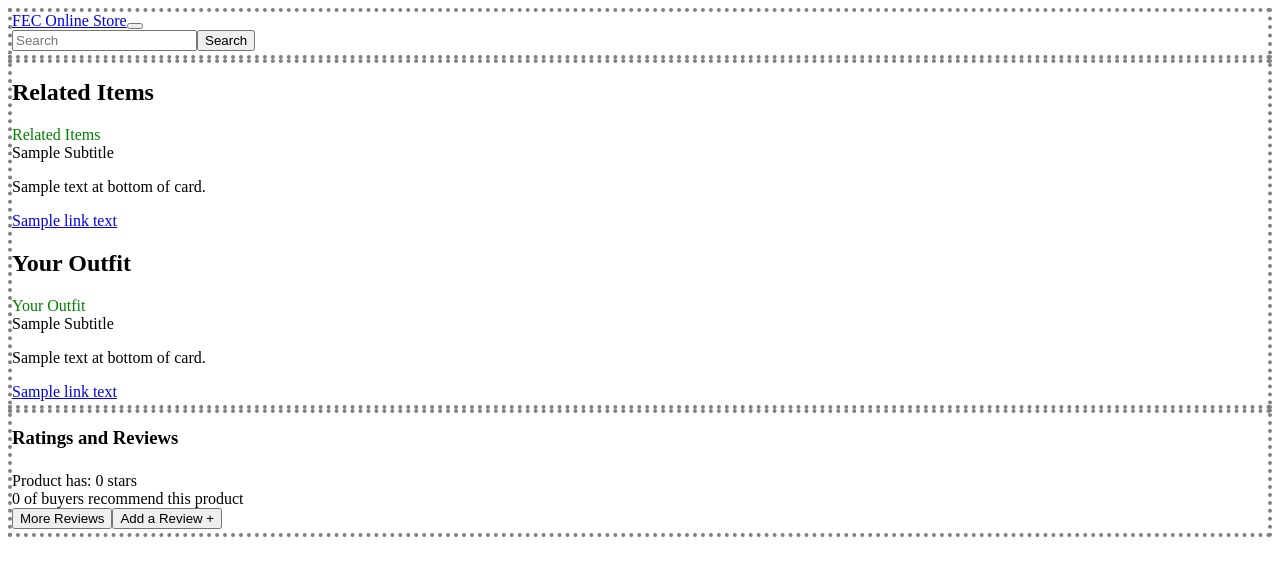
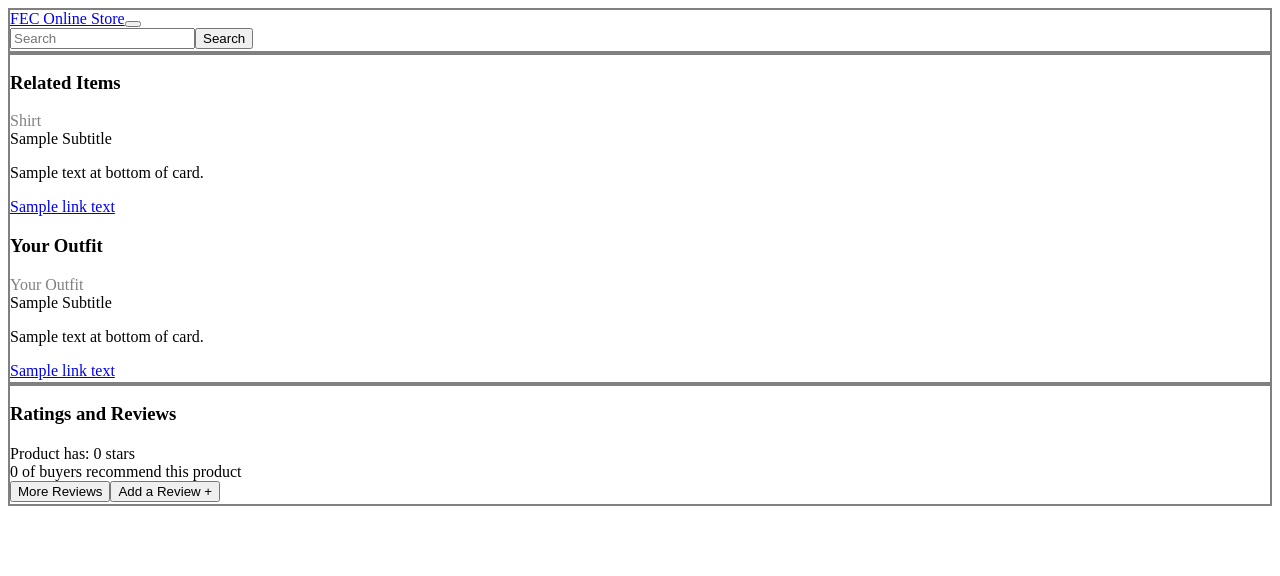
Before and after one commit to FEC-Team-4/FEC, a React app: page / in a window 1280 px wide. Shown: the top 576 px of the page. Built offline with nearby package versions, Linux system fonts and the light colour scheme; no server answers; the HTML template or start-up script is replaced by a standard one.

Commit message:
added hooks - provider, useContext, useState.

```diff
--- a/client/src/components/App.css
+++ b/client/src/components/App.css
@@ -6,31 +6,31 @@
 }
 
 .Navbar {
-  border: 4px dotted grey;
+  border: 2px solid grey;
   height: 100%;
   grid-row: 1 / 2;
 }
 
 .Products {
-  border: 4px dotted grey;
+  border: 2px solid grey;
   height: 100%;
   grid-row: 2 / 3;
 }
 
 .RelatedItems-OutfitCreation {
-  border: 4px dotted grey;
+  border: 2px solid grey;
   height: 100%;
   grid-row: 3 / 4;
 }
 
 .Questions-Answers {
-  border: 4px dotted grey;
+  border: 2px solid grey;
   height: 100%;
   grid-row: 4 / 5;
 }
 
 .Ratings-Reviews {
-  border: 4px dotted grey;
+  border: 2px solid grey;
   height: 100%;
   grid-row: 5 / 6;
 }
--- a/client/src/components/App.jsx
+++ b/client/src/components/App.jsx
@@ -1,4 +1,4 @@
-import React from 'react';
+import React, { useState, useContext } from 'react';
 import ReactDOM from 'react-dom';
 import NavBar from './NavBar/NavBar.jsx';
 import Products from './ProductDetail/ProductDetail.jsx';
@@ -6,10 +6,15 @@ import RelatedItems from './RelatedItems/RelatedItems.jsx';
 import Questions from './Questions/Questions.jsx';
 import RatingsReviews from './RatingsReviews/RatingsReviews.jsx';
 import "./App.css";
+import {dataContext} from './context/dataContext.js';
+console.log('datacontext:', dataContext);
 
-class App extends React.Component {
-  render() {
+const App = () => {
+  const [items, setItems] = useState(['Shirt', 'pant', 'shoe', 'sock']);
+
+
   return (
+      <dataContext.Provider value={{items}}>
         <div className="container">
           <div className="Navbar">
             <NavBar/>
@@ -27,8 +32,8 @@ class App extends React.Component {
             <RatingsReviews/>
           </div>
         </div>
+      </dataContext.Provider>
     );
-  }
 }
 
 export default App;
--- a/client/src/components/RelatedItems/RelatedItems.jsx
+++ b/client/src/components/RelatedItems/RelatedItems.jsx
@@ -1,15 +1,25 @@
-import React from 'react';
+import React, { useState } from 'react';
 // import './RelatedItems.css'
 // import { Card } from 'react-bootstrap';
 import RelatedItemsCards from './RelatedItemsCards.jsx';
 import YourOutfit from './YourOutfit.jsx';
 
+
+// const getReviews = () => {
+//   axios.get('https://app-hrsei-api.herokuapp.com/api/fec2/hr-lax/reviews', {params: {product_id: this.state.currentProduct, count: this.state.reviewCount}, headers: {Authorization: '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' }})
+//     .then(({ data }) => this.setState({reviews: data.results, reviewCount: this.state.reviewCount + 2}))
+//     .catch((err) => console.error(err))
+// }
+
+
+
+
 var RelatedItems = () => {
   return (
     <div>
-      <h2>Related Items</h2>
+      <h3>Related Items</h3>
       <RelatedItemsCards />
-      <h2>Your Outfit</h2>
+      <h3>Your Outfit</h3>
       <YourOutfit />
     </div>
   );
--- a/client/src/components/RelatedItems/RelatedItemsCards.jsx
+++ b/client/src/components/RelatedItems/RelatedItemsCards.jsx
@@ -1,13 +1,17 @@
-import React from 'react';
+import React, { useState, useContext } from 'react';
+import {dataContext} from '../context/dataContext.js';
 import { Card } from 'react-bootstrap';
 
 
 const RelatedItemsCards = () => {
+
+  const { items } = useContext(dataContext);
+
   return(
     <div>
       <Card style={{ width: "22rem"}}>
         <Card.Body>
-          <Card.Title style={{ color: "green"}}>Related Items</Card.Title>
+          <Card.Title style={{ color: "grey"}}>{items[0]}</Card.Title>
           <Card.Subtitle className="mb-2 text-muted">
             Sample Subtitle
           </Card.Subtitle>
--- a/client/src/components/RelatedItems/YourOutfit.jsx
+++ b/client/src/components/RelatedItems/YourOutfit.jsx
@@ -8,7 +8,7 @@ const YourOutfit = () => {
     <div>
       <Card style={{ width: "22rem"}}>
         <Card.Body>
-          <Card.Title style={{ color: "green"}}>Your Outfit</Card.Title>
+          <Card.Title style={{ color: "grey"}}>Your Outfit</Card.Title>
           <Card.Subtitle className="mb-2 text-muted">
             Sample Subtitle
           </Card.Subtitle>
--- /dev/null
+++ b/client/src/components/context/dataContext.js
@@ -0,0 +1,3 @@
+import React, { createContext } from 'react';
+
+export const dataContext = createContext({});
```
Also changed, not shown: 1 other file (tests, documents, lock files or other folders). Lines whose indentation alone changed are shown as unchanged.
